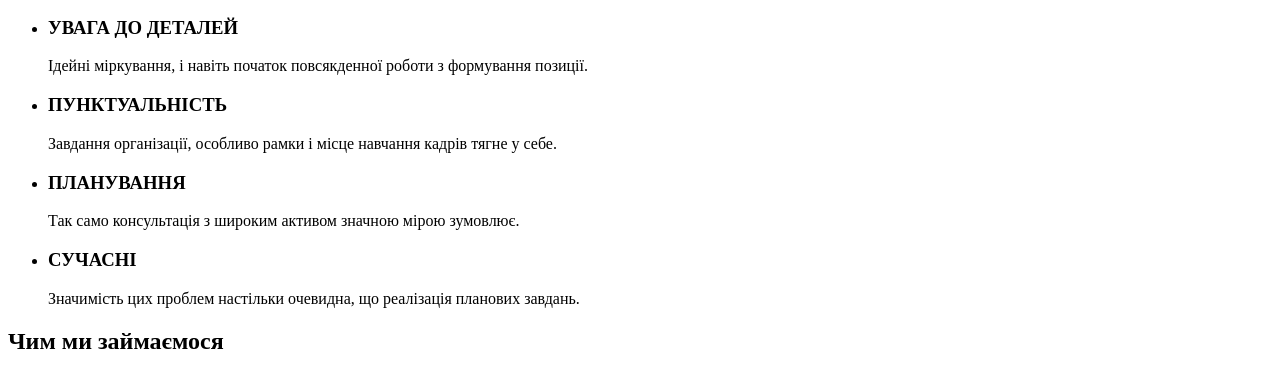
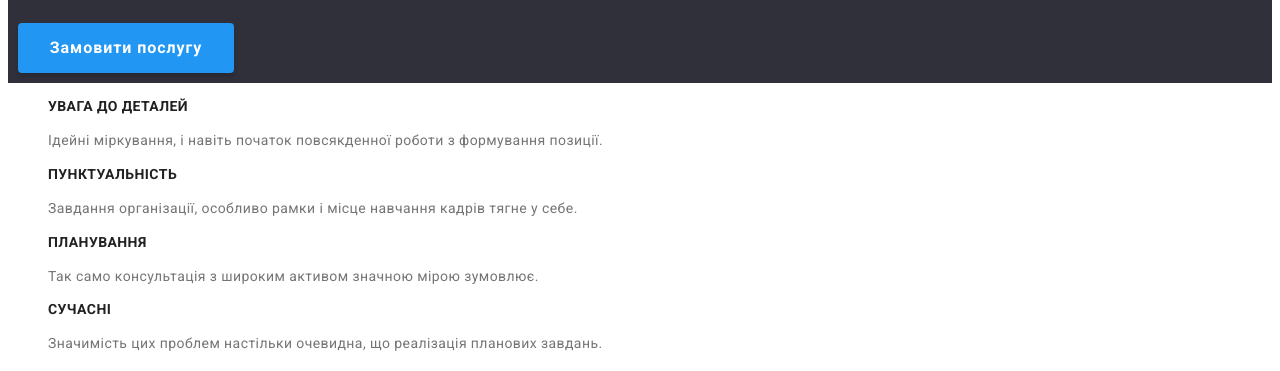
Before and after one commit to sokulyk/goit-markup-hw-03, a plain HTML site: page index.html in a window 1280 px wide. Shown: the part 286-657 px from the top of the page. Drawn offline with Linux system fonts and the light colour scheme.

Commit message:
path to css corrected

```diff
--- a/index.html
+++ b/index.html
@@ -11,7 +11,7 @@
         href="https://fonts.googleapis.com/css2?family=Raleway:wght@700&family=Roboto:wght@400;500;700;900&display=swap"
         rel="stylesheet">
     <title>домашня завдяння #2 WebStudio</title>
-    <link rel="stylesheet" href="./css/test.css">
+    <link rel="stylesheet" href="./css/styles.css">
 </head>
 
 <body>
```
